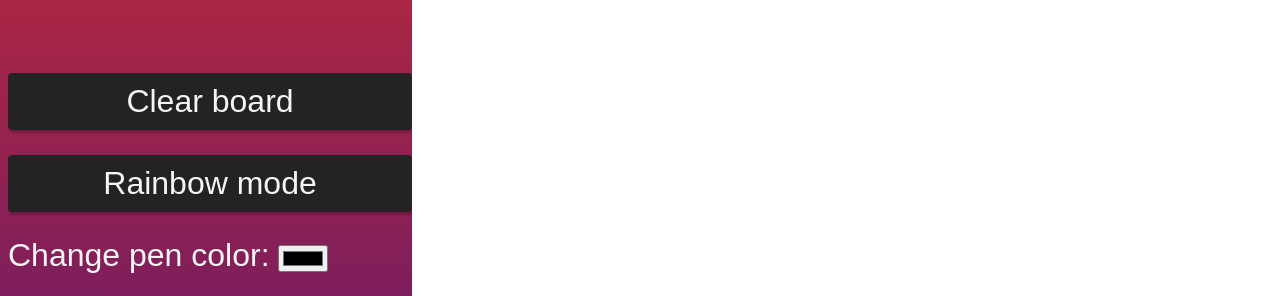
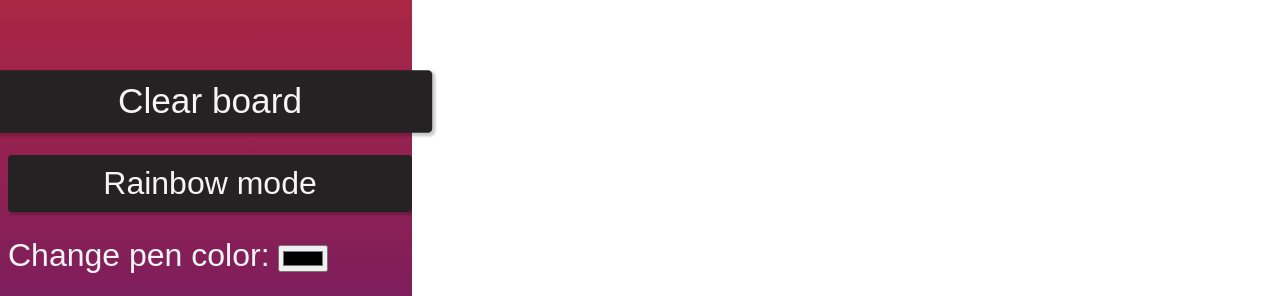
Before and after one commit to PulexIrritans/odin-etch-a-sketch, a plain HTML site: page index.html in a window 1280 px wide. In both pictures the pointer is over the button "Clear board". Shown: the part 330-626 px from the top of the page. Drawn offline with Linux system fonts and the light colour scheme; a web font is replaced by a local one.

Commit message:
Added button hover style.

```diff
--- a/styles.css
+++ b/styles.css
@@ -33,7 +33,12 @@ button {
     color: whitesmoke;
     border-radius: 4px;
     border: none;
-    box-shadow: 2px 2px 2px 1px rgba(0, 0, 0, 0.2);;
+    box-shadow: 2px 2px 2px 1px rgba(0, 0, 0, 0.2);
+    transition: all .07s ease;
+}
+
+button:hover {
+    transform: scale(1.1);
 }
 
 #rangeValue {
```
